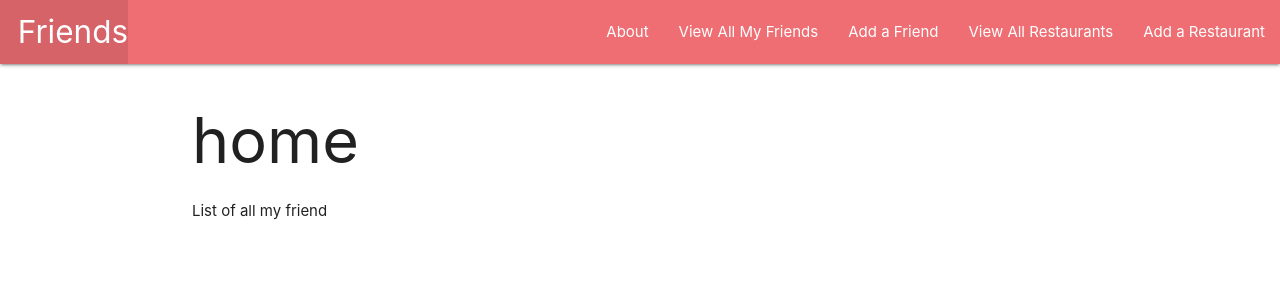
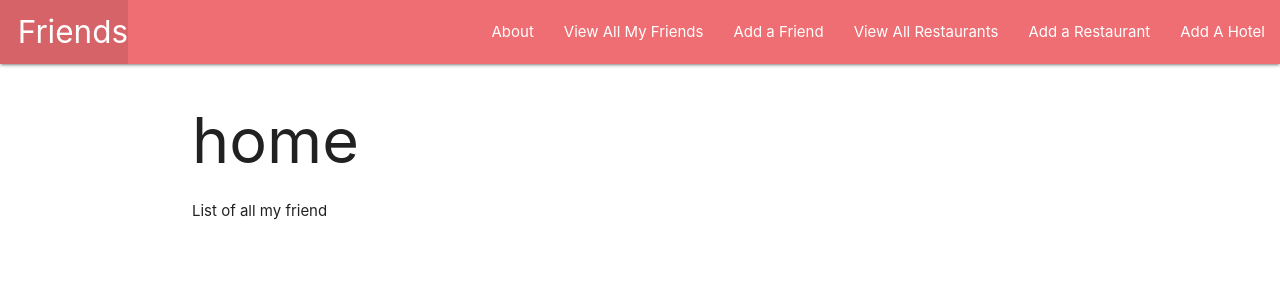
Before and after one commit to kimmyflora/destination, a Django app: page / in a window 1280 px wide. Shown: the top 300 px of the page. Run offline with Django 4.2, Linux system fonts and the light colour scheme.

Commit message:
partial hotel completion

```diff
--- a/main_app/templates/base.html
+++ b/main_app/templates/base.html
@@ -25,6 +25,7 @@
           <li><a href="{% url 'friends_create' %}">Add a Friend</a></li>
           <li><a href="{% url 'restaurants_index' %}">View All Restaurants</a></li>
           <li><a href="{% url 'restaurants_create' %}">Add a Restaurant</a></li>
+          <li><a href="{% url 'add_hotel' %}">Add A Hotel</a></li>
 
         </ul>
       </div>
--- a/main_app/urls.py
+++ b/main_app/urls.py
@@ -17,4 +17,5 @@ urlpatterns = [
     path('restaurants/create/', views.RestaurantCreate.as_view(), name='restaurants_create'),
     path('restaurants/<int:pk>/update/', views.RestaurantUpdate.as_view(), name='restaurants_update'),
     path('restaurants/<int:pk>/delete/', views.RestaurantDelete.as_view(), name='restaurants_delete'),
+    path('add_hotel/', views.add_hotel, name='add_hotel'),
 ]
--- a/main_app/views.py
+++ b/main_app/views.py
@@ -1,7 +1,7 @@
 from django.shortcuts import render, redirect
 from django.views.generic.edit import CreateView, UpdateView, DeleteView
 from django.views.generic import ListView, DetailView
-from .models import Friend, Restaurant
+from .models import Friend, Restaurant, Hotel
 
 # Define the home view
 
@@ -91,3 +91,22 @@ class RestaurantUpdate(UpdateView):
 class RestaurantDelete(DeleteView):
     model = Restaurant
     success_url = '/restaurants/'
+
+
+class HotelList(ListView):
+    model = Hotel
+
+
+class HotelDetail(DetailView):
+    model = Hotel
+
+
+class HotelCreate(CreateView):
+    model = Hotel
+
+def add_hotel(request, hotel_id):
+    hotel = Hotel.object.get(id=hotel_id)
+    hotel.add(hotel_id)
+    print(hotel_id)
+
+    return redirect("detail", hotel_id=hotel_id)
```
Also changed, not shown: main_app/forms.py (+7 -0 lines), main_app/models.py (+13 -0 lines), main_app/templates/main_app/add_hotel.html (added, +13 -0 lines), main_app/templates/main_app/hotel_detail.html (added, +21 -0 lines), main_app/migrations/0006_hotel.py (added).
